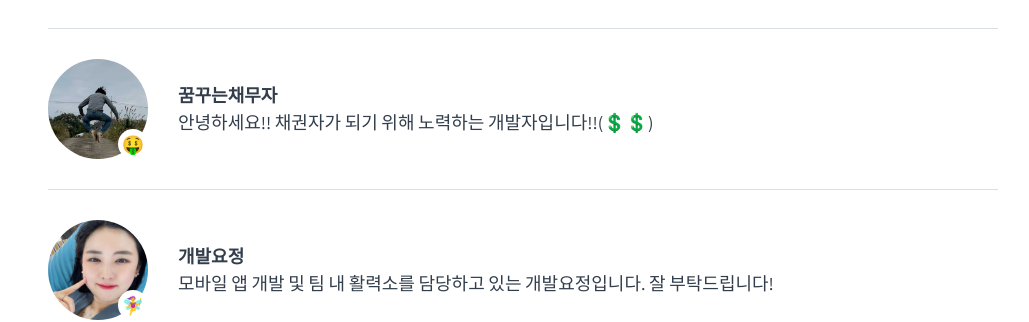
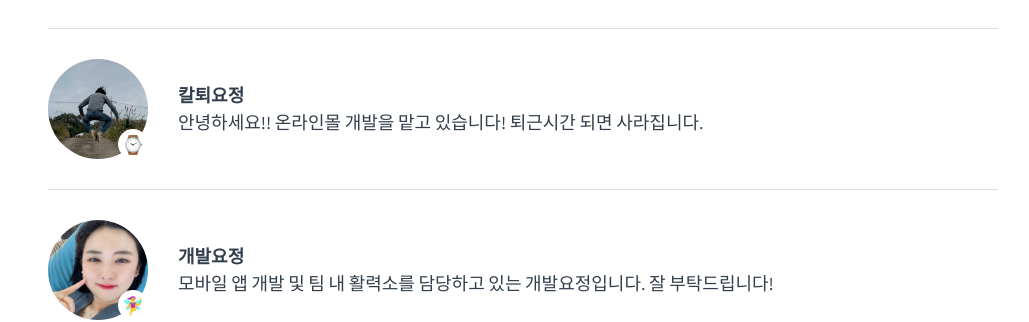
Before and after one commit to tedpark/oy-alldev.github.io, a Jekyll site: the page built from about/index.md, in a window 1280 px wide. Shown: the part 1192-1514 px from the top of the page, without its empty margins (117-1146 px from the left). Built offline with Jekyll 4.4.1, drawn with Linux system fonts in a browser that asks for light colours.

Commit message:
fix/834560: 프로필 수정

```diff
--- a/_data/members.yml
+++ b/_data/members.yml
@@ -32,10 +32,10 @@
   comment: everyday is christmas ~
 
 - id: 834560
-  name: 꿈꾸는채무자
-  emoji: 🤑
+  name: 칼퇴요정
+  emoji: ⌚
   thumbnail: 834560.jpg
-  comment: 안녕하세요!! 채권자가 되기 위해 노력하는 개발자입니다!!(💲💲)
+  comment: 안녕하세요!! 온라인몰 개발을 맡고 있습니다! 퇴근시간 되면 사라집니다.
 
 - id: 834559
   name: 곰개발 a.k.a. 사육곰
```
